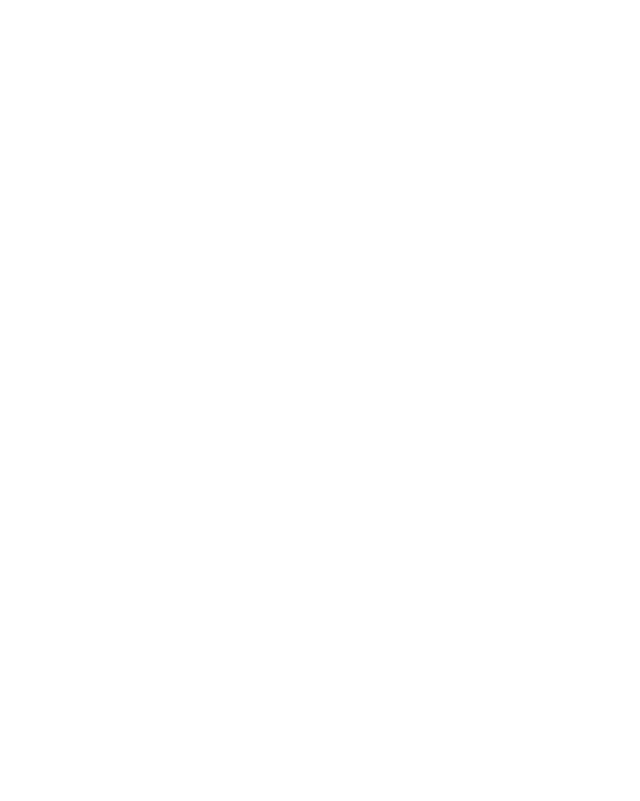
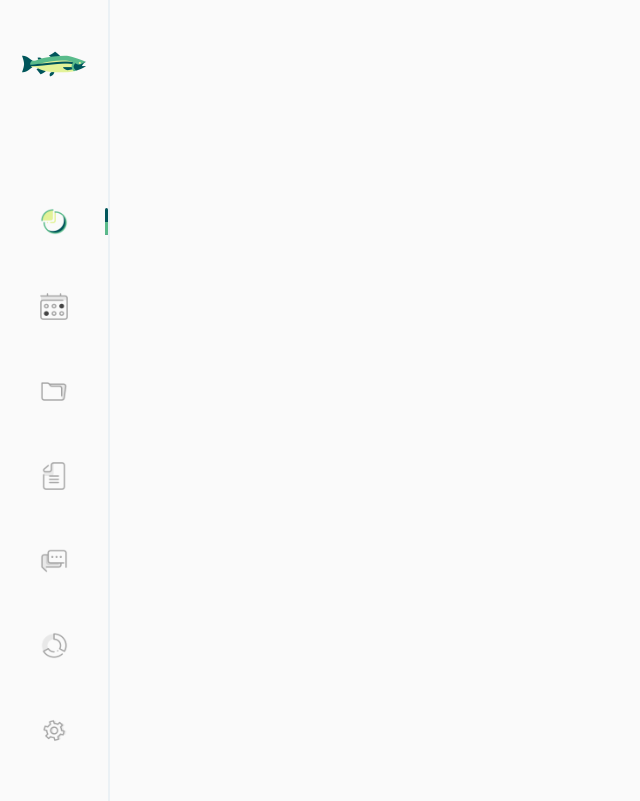
Before and after one commit to debowale1/dashboard-ui, a website built with Vite: page index.html in a window 1280 px wide. Shown: the whole page, without its empty margins (0-640 px from the left). Built offline with nearby package versions, Linux system fonts and the light colour scheme.

Commit message:
side nav implementation

```diff
--- a/css/_variables.scss
+++ b/css/_variables.scss
@@ -1,9 +1,11 @@
 $background-white: #fafafa;
 $lighter-grey: #ebf1f5;
-$darker-grey: #E0E0E0;
+$darker-grey: #e0e0e0;
 $secondary-text: #082b2f;
 $primary-text: #627f83;
 $dark-blue: #01565b;
 $normal-green: #5aba8a;
 $light-green: #e2f297;
 $off-blue: #edf6fb;
+
+$main-font: 'Kumbh Sans', sans-serif;
--- a/css/main.scss
+++ b/css/main.scss
@@ -1,5 +1,83 @@
 @import url('https://fonts.googleapis.com/css2?family=Kumbh+Sans:wght@200;300;400;500;600;700&display=swap');
 
+@import 'variables.scss';
+@import 'mixins.scss';
+
+html {
+  font-size: 16px;
+}
+
 body {
-  // background-color: red;
+  background-color: $background-white;
+  font-family: $main-font;
 }
+
+.wrapper {
+  display: flex;
+
+  .side-nav {
+    width: 110px;
+    border-right: 2px solid $lighter-grey;
+
+    .logo {
+      margin-bottom: 5em;
+      padding: 2em 0;
+
+      img {
+        height: 4em;
+        margin: 0 auto;
+      }
+    }
+
+    .menu {
+      ul {
+        li {
+          margin-bottom: 3.6em;
+          a {
+            display: block;
+            position: relative;
+
+            img {
+              height: 1.7em;
+              margin: 0 auto;
+              filter: grayscale(1);
+            }
+
+            .stroke {
+              height: 1.7em;
+              width: 3px;
+              border-radius: 6px;
+              background-color: $dark-blue;
+              position: absolute;
+              right: 0;
+              top: 0;
+              overflow: hidden;
+              display: none;
+
+              .half {
+                height: 50%;
+                width: inherit;
+                background-color: $normal-green;
+                display: block;
+                position: absolute;
+                bottom: 0;
+              }
+            }
+          }
+
+          &.active {
+            a {
+              img {
+                filter: grayscale(0);
+              }
+
+              .stroke {
+                display: block;
+              }
+            }
+          }
+        }
+      }
+    }
+  }
+}
--- a/index.html
+++ b/index.html
@@ -10,6 +10,31 @@
 </head>
 <body>
 
-
+    <div class="wrapper">
+        <div class="side-nav">
+            <div class="logo">
+                <img src="assets/logo.png" alt="logo" />
+            </div>
+            <nav class="menu">
+                <ul>
+                    <li class="active">
+                        <a href="#">
+                            <img src="assets/chart.png" alt="">
+                            <span class="stroke">
+                                <span class="half"></span>
+                            </span>
+                        </a>
+                    </li>
+                    <li><a href="#"><img src="assets/calendar.png" alt=""></a></li>
+                    <li><a href="#"><img src="assets/folder.png" alt=""></a></li>
+                    <li><a href="#"><img src="assets/docket.png" alt=""></a></li>
+                    <li><a href="#"><img src="assets/chat.png" alt=""></a></li>
+                    <li><a href="#"><img src="assets/dougnut.png" alt=""></a></li>
+                    <li><a href="#"><img src="assets/settings.png" alt=""></a></li>
+                </ul>
+            </nav>
+        </div>
+        <div class="content"></div>
+    </div>
 </body>
 </html>
```
Also changed, not shown: css/main.css, 1 other file.
